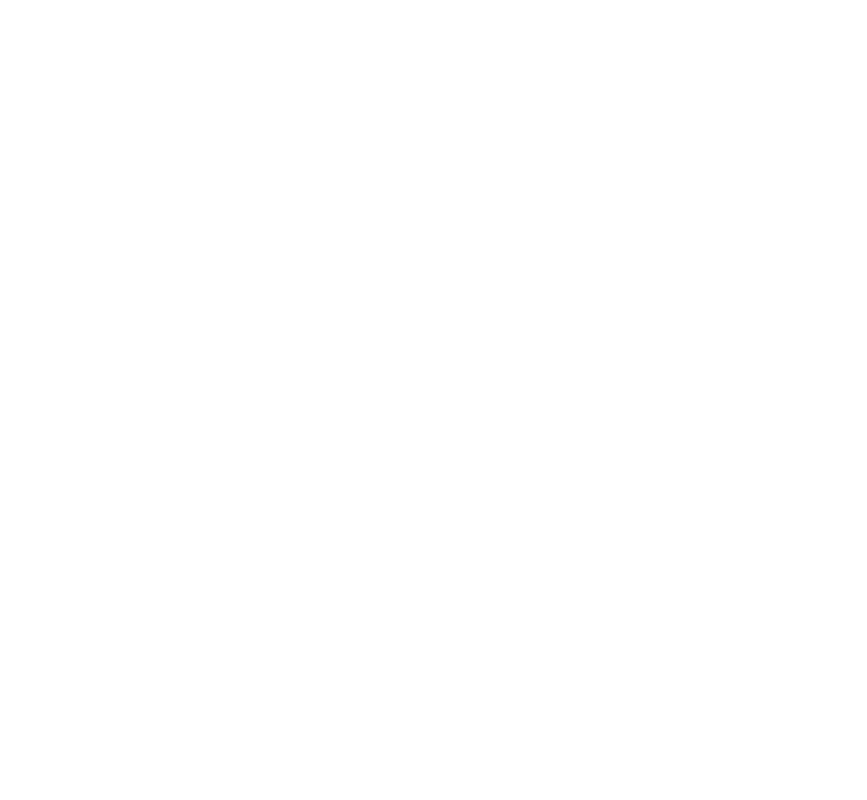
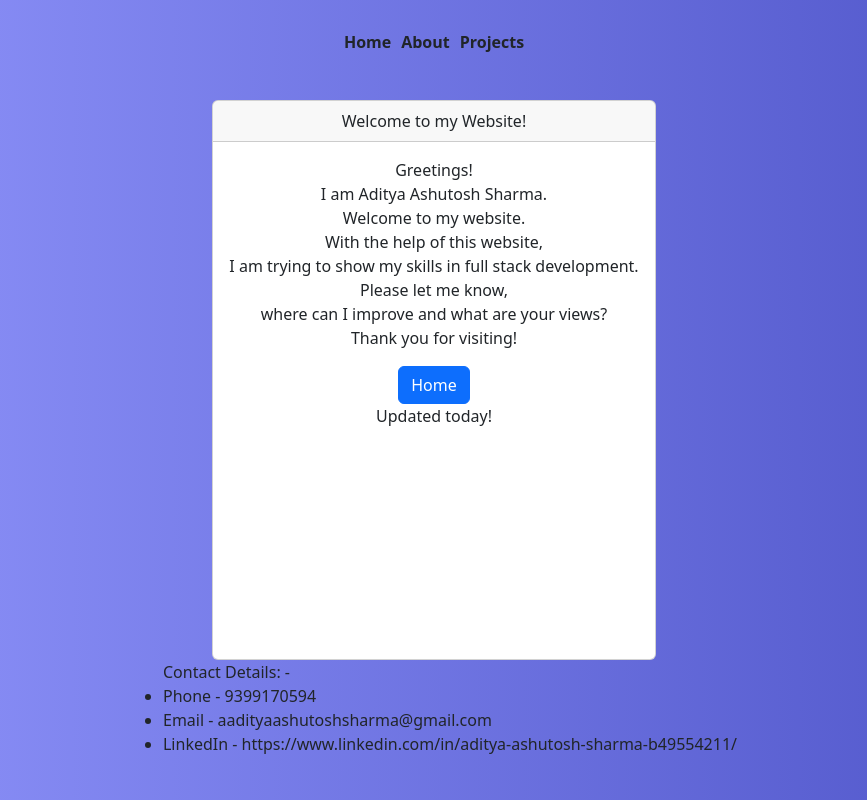
Before and after one commit to Aadityaashutoshsharma/portfolio, a plain HTML site: page index.html in a window 1280 px wide. Shown: the whole page, without its empty margins (206-1073 px from the left). Drawn offline with nearby package versions, Linux system fonts and the light colour scheme.

Commit message:
Created a blueprint of portfolio's landing page

```diff
--- a/index.html
+++ b/index.html
@@ -1,12 +1,56 @@
 <!DOCTYPE html>
 <html lang="en">
+
 <head>
     <meta charset="UTF-8">
     <meta http-equiv="X-UA-Compatible" content="IE=edge">
     <meta name="viewport" content="width=device-width, initial-scale=1.0">
     <title>Welcome</title>
+    <link rel="stylesheet" href="styles/index.css">
+    <link href="https://cdn.jsdelivr.net/npm/bootstrap@5.3.0-alpha1/dist/css/bootstrap.min.css" rel="stylesheet"
+        integrity="sha384-GLhlTQ8iRABdZLl6O3oVMWSktQOp6b7In1Zl3/Jr59b6EGGoI1aFkw7cmDA6j6gD" crossorigin="anonymous">
+    <script src="https://cdn.jsdelivr.net/npm/bootstrap@5.3.0-alpha1/dist/js/bootstrap.bundle.min.js"
+        integrity="sha384-w76AqPfDkMBDXo30jS1Sgez6pr3x5MlQ1ZAGC+nuZB+EYdgRZgiwxhTBTkF7CXvN"
+        crossorigin="anonymous"></script>
 </head>
+
 <body>
+    <nav id="header">
+        <ul id="navItem">
+            <li id="homeList">Home</li>
+            <li id="aboutList">About</li>
+            <li id="projectList">Projects</li>
+        </ul>
+    </nav>
 
+    <div id="container1">
+        <div class="card text-center">
+            <div class="card-header">
+                Welcome to my Website!
+            </div>
+            <div class="card-body">
+                <p class="card-text">Greetings!
+                    <br>I am Aditya Ashutosh Sharma.
+                    <br>Welcome to my website.
+                    <br>With the help of this website,
+                    <br>I am trying to show my skills in full stack development.
+                    <br>Please let me know,
+                    <br>where can I improve and what are your views?
+                    <br>Thank you for visiting!
+                </p>
+                <a href="html/home.html" class="btn btn-primary">Home</a>
+                <br>Updated today!
+            </div>
+        </div>
+    </div>
+    <footer>
+        <ul id="footerItem">
+            Contact Details: -
+            <li>Phone - 9399170594</li>
+            <li>Email - aadityaashutoshsharma@gmail.com</li>
+            <li>LinkedIn - https://www.linkedin.com/in/aditya-ashutosh-sharma-b49554211/</li>
+        </ul>
+    </footer>
 </body>
+
 </html>
--- /dev/null
+++ b/styles/index.css
@@ -0,0 +1,27 @@
+body {
+  background: linear-gradient(
+    to right,
+    #8f94fb,
+    #4e54c8
+  );
+}
+
+#navItem {
+  display: flex;
+  list-style: none;
+  gap: 10px;
+  font-weight: bolder;
+  justify-content: center;
+  padding: 30px;
+}
+
+#container1 {
+  display: flex;
+  justify-content: center;
+  height: 70vh;
+}
+
+footer {
+  display: flex;
+  justify-content: center;
+}
```
Also changed, not shown: html/home.html (added, +12 -0 lines).
